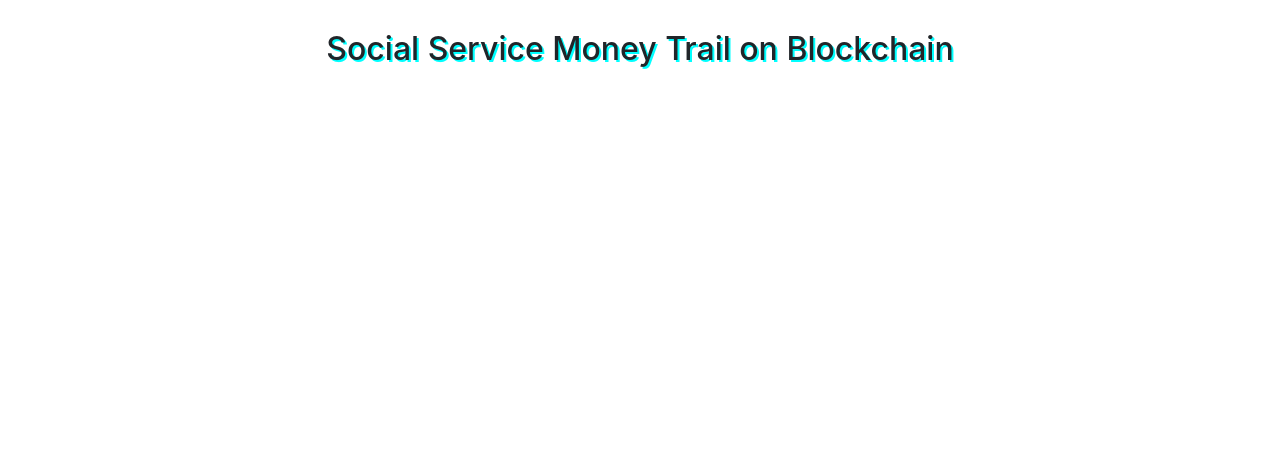
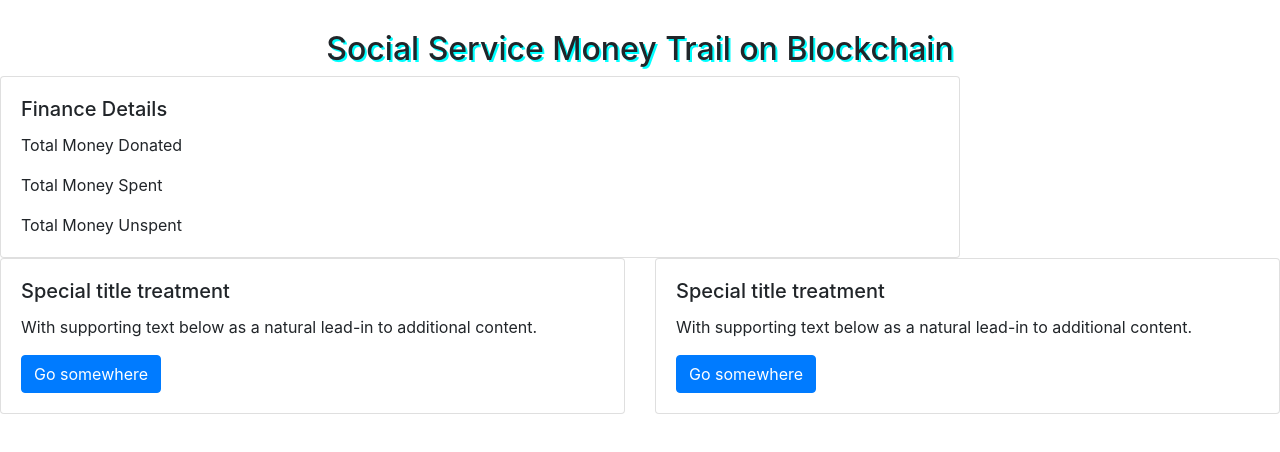
Before and after one commit to ravindragsingh/ngoSocial, an Angular app: page /common/dashboard in a window 1280 px wide. Before the commit this address led to /. Shown: the top 452 px of the page. Built offline with nearby package versions, Linux system fonts and the light colour scheme.

Commit message:
dasboard1

```diff
--- a/src/app/app-routing.module.ts
+++ b/src/app/app-routing.module.ts
@@ -9,7 +9,8 @@
 const routes: Routes = [
 {path:'', component:LoginComponent},
 {path: 'register', component:RegisterNowComponent},
-{path: 'common', component:CommonComponent}
+{path: 'common', component:CommonComponent},
+{path: 'common/dashboard', component:DashboardComponent}
 ];
 
 @NgModule({
--- a/src/app/login/common/dashboard/dashboard.component.html
+++ b/src/app/login/common/dashboard/dashboard.component.html
@@ -1 +1,29 @@
-<p>dashboard works!</p>
+<div class="card w-75">
+    <div class="card-body">
+        <h5 class="card-title">Finance Details</h5>
+        <p class="card-text">Total Money Donated</p>
+        <p class="card-text">Total Money Spent</p>
+        <p class="card-text">Total Money Unspent</p>
+        <!-- <a href="#" class="btn btn-primary">Button</a> -->
+    </div>
+</div>
+<div class="row">
+    <div class="col-sm-6">
+        <div class="card">
+            <div class="card-body">
+                <h5 class="card-title">Special title treatment</h5>
+                <p class="card-text">With supporting text below as a natural lead-in to additional content.</p>
+                <a href="#" class="btn btn-primary">Go somewhere</a>
+            </div>
+        </div>
+    </div>
+    <div class="col-sm-6">
+        <div class="card">
+            <div class="card-body">
+                <h5 class="card-title">Special title treatment</h5>
+                <p class="card-text">With supporting text below as a natural lead-in to additional content.</p>
+                <a href="#" class="btn btn-primary">Go somewhere</a>
+            </div>
+        </div>
+    </div>
+</div>
```
